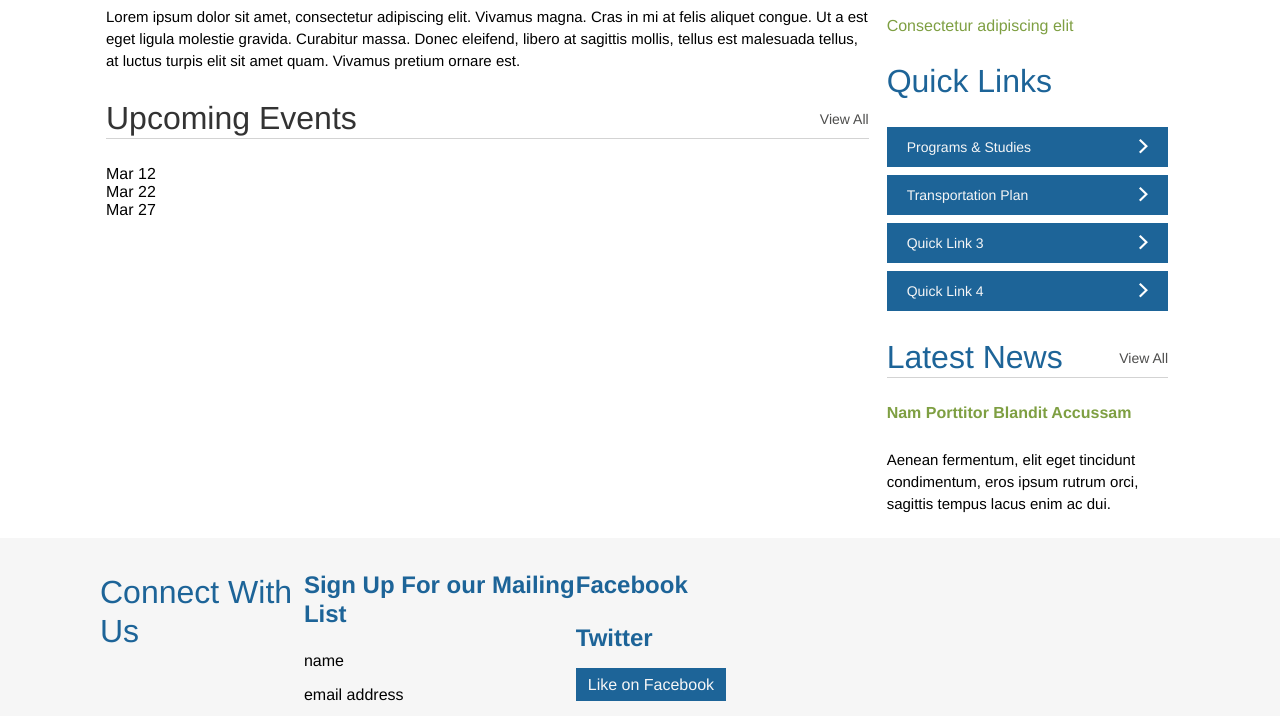
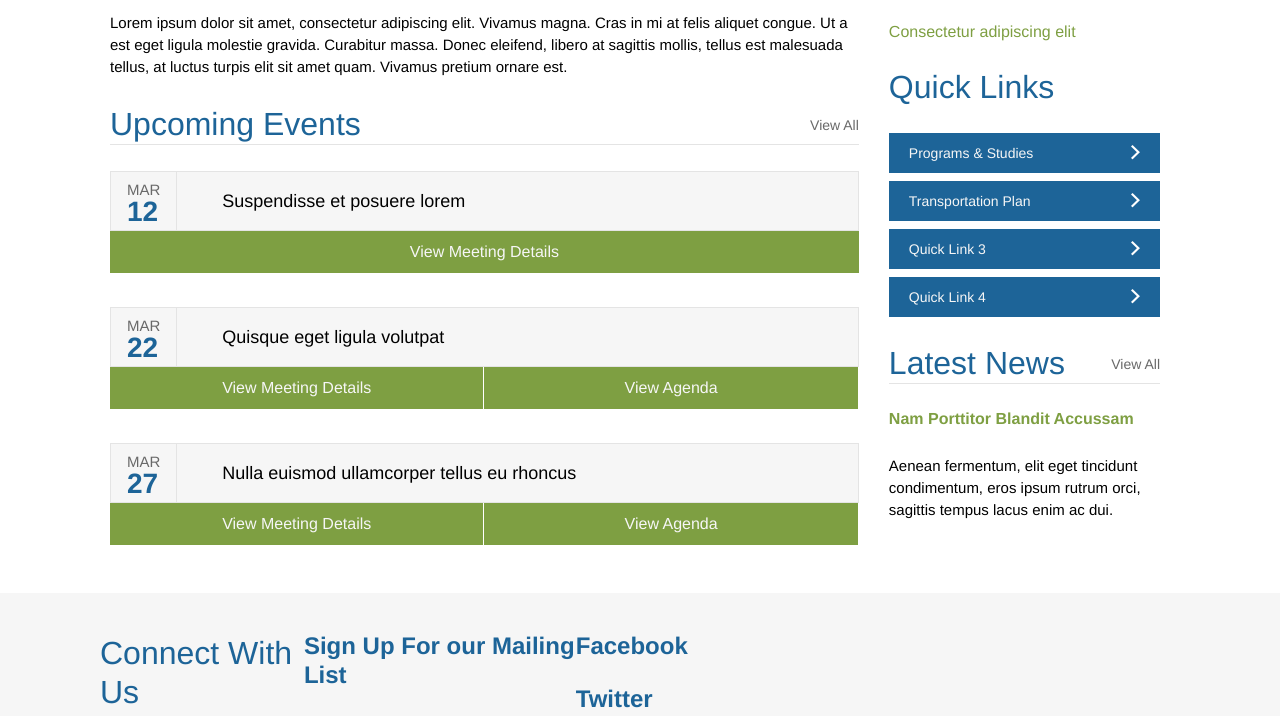
Before and after one commit to bkfrye/campo, a website: page index.html in a window 1280 px wide. Shown: the part 667-1383 px from the top of the page. Drawn offline with Linux system fonts and the light colour scheme.

Commit message:
added event styles

```diff
--- a/css/_settings.sass
+++ b/css/_settings.sass
@@ -3,5 +3,6 @@ $green: #7e9f42
 $yellow: #edb920
 $black: #333333
 $white: #f6f6f6
+$grey: #696969
 
-$border: 1px solid lightgrey
+$border: 1px solid #e4e4e4
--- a/css/styles.sass
+++ b/css/styles.sass
@@ -16,17 +16,16 @@ a
 
 body
     font: 100% $helvetica
-    font-size: 15/22px
 
 .container
-    display: flex
-    flex-direction: row
-    //justify-content: center
+    @include display(flex)
+    @include flex-direction(row)
+
 
     position: relative
     max-width: 1080px
     margin: 0 auto
-    padding: 8px
+    padding: 14px
 
 
 
@@ -106,7 +105,7 @@ nav
 article,
 section,
 aside
-    margin: 0 6px
+    margin: 0 10px
 
 
 
@@ -271,16 +270,15 @@ main
             top: 12px
             right: 0
             font-size: 14px
-            color: #4d4d4c
+            color: $grey
 
 
 //------------------------------------
 //  Welcome
 
-article
+.welcome
 
-    h2
-        color: $black
+    color: $black
 
 
 
@@ -288,7 +286,76 @@ article
 //------------------------------------
 //  Upcoming Events
 
+.upcoming-events
 
+    .event-container
+        display: block
+        margin: 0 auto
+        width: 100%
+
+        margin-bottom: 34px;
+
+
+        a
+            text-decoration: none
+            display: block
+            text-align: center
+            padding: 12px 0 12px
+            background: $green
+            color: $white
+
+        a:hover
+            background-color: $blue
+            color: $yellow
+
+
+        .event-upper-wrapper
+            display: block
+            background-color: $white
+
+            border: $border
+
+            .month
+
+                padding: 7px 16px
+                float: left
+                margin: 0
+                border-right: $border
+                color: $grey
+
+
+
+
+                .date
+                    font-size: 28px
+                    font-weight: 700
+                    color: $blue
+
+
+
+            .event-title
+                display: inline-block
+                font-size: 18px
+                margin-left: 6%
+
+
+
+
+        .event-lower-wrapper
+
+            @include display(flex)
+            @include flex-direction(row)
+
+
+            a
+                width:50%
+                border-right:1px solid white
+
+
+
+
+    .text-center
+        //text-align: center
 
 
 //------------------------------------
@@ -302,6 +369,9 @@ article
 
             a
                 color: $green
+
+            a:hover
+                color: $yellow
 
 
 
--- a/index.html
+++ b/index.html
@@ -111,8 +111,8 @@
 
         <main role="main">
             <div class="container">
-                <article class="welcome">
-                    <h2>Lorem ipsum dolor sit amet, consectetur adipiscing elit. Vivamus magna. Cras in mi at felis aliquet congue.</h2>
+                <article>
+                    <h2 class="welcome">Lorem ipsum dolor sit amet, consectetur adipiscing elit. Vivamus magna. Cras in mi at felis aliquet congue.</h2>
 
                     <p>Lorem ipsum dolor sit amet, consectetur adipiscing elit. Vivamus magna. Cras in mi at felis aliquet congue. Ut a est eget ligula molestie gravida. Curabitur massa. Donec eleifend, libero at sagittis mollis, tellus est malesuada tellus, at luctus turpis elit sit amet quam. Vivamus pretium ornare est.</p>
 
@@ -123,11 +123,58 @@
                             <h2 class="border-bottom">Upcoming Events</h2>
                         </header>
 
-                        <div class="event-wrapper">Mar 12</div>
-                        <div class="event-wrapper">Mar 22</div>
-                        <div class="event-wrapper">Mar 27</div>
+
+
+                        <div class="event-container">
+                            <div class="event-upper-wrapper">
+                                <p class="month text-center">MAR<br/>
+                                    <span class="date">12</span></p>
+
+                                <p class="event-title">Suspendisse et posuere lorem</p>
+                            </div>
+                                <a href="#" class="details text-center">View Meeting Details</a>
+
+                        </div>
+
+                        <div class="event-container">
+                            <div class="event-upper-wrapper">
+                                <p class="month text-center">MAR<br/>
+                                    <span class="date">22</span></p>
+
+                                <p class="event-title">Quisque eget ligula volutpat</p>
+                            </div>
+                            <div class="event-lower-wrapper">
+                                <a href="#" class="details text-center">View Meeting Details</a>
+                                <a href="#">View Agenda</a>
+                            </div>
+                        </div>
+
+                        <div class="event-container">
+                            <div class="event-upper-wrapper">
+                                <p class="month text-center">MAR<br/>
+                                    <span class="date">27</span></p>
+
+                                <p class="event-title">Nulla euismod ullamcorper tellus eu rhoncus</p>
+                            </div>
+                            <div class="event-lower-wrapper">
+                                <a href="#" class="details text-center">View Meeting Details</a>
+                                <a href="#">View Agenda</a>
+                            </div>
+                        </div>
+
+
+
+
+
+
+
+
+
                     </div>
                 </article>
+
+
+
 
                 <aside>
                     <section class="public-input">
```
Also changed, not shown: css/stylesheet.css.
